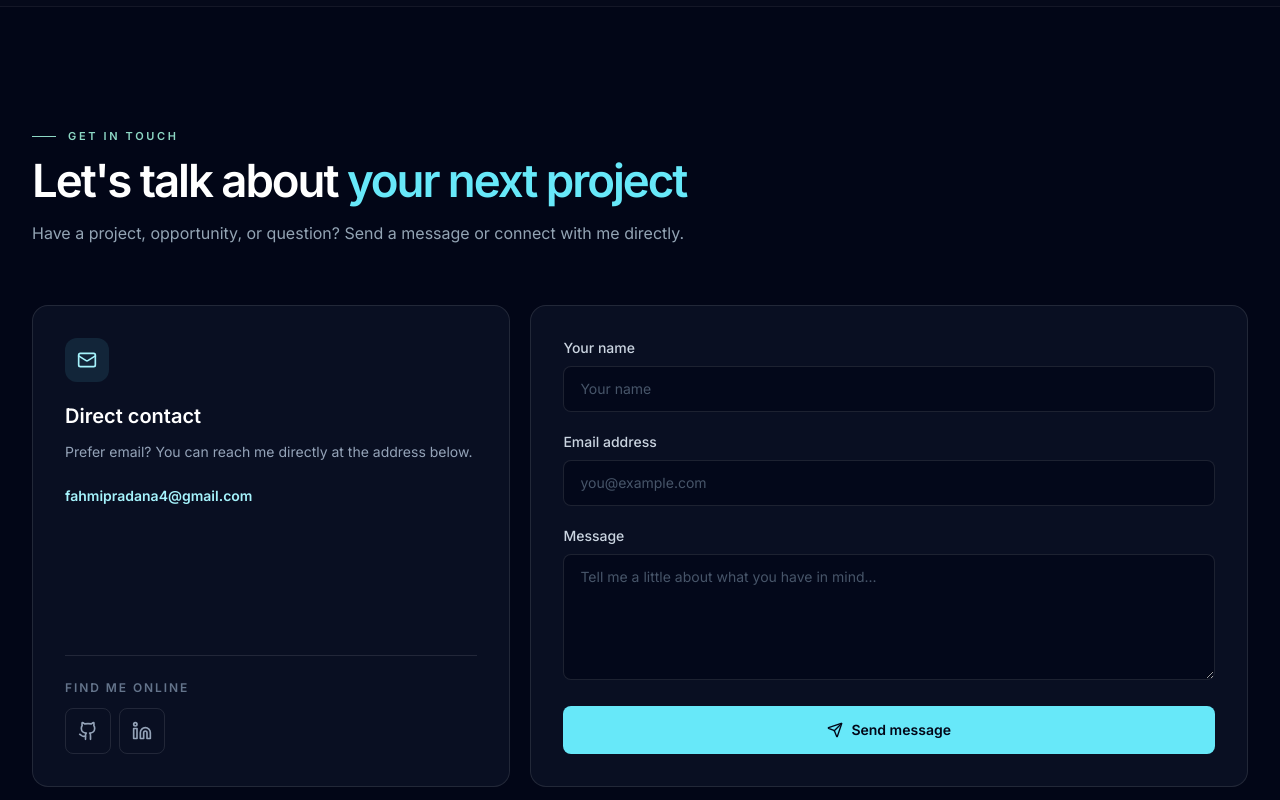
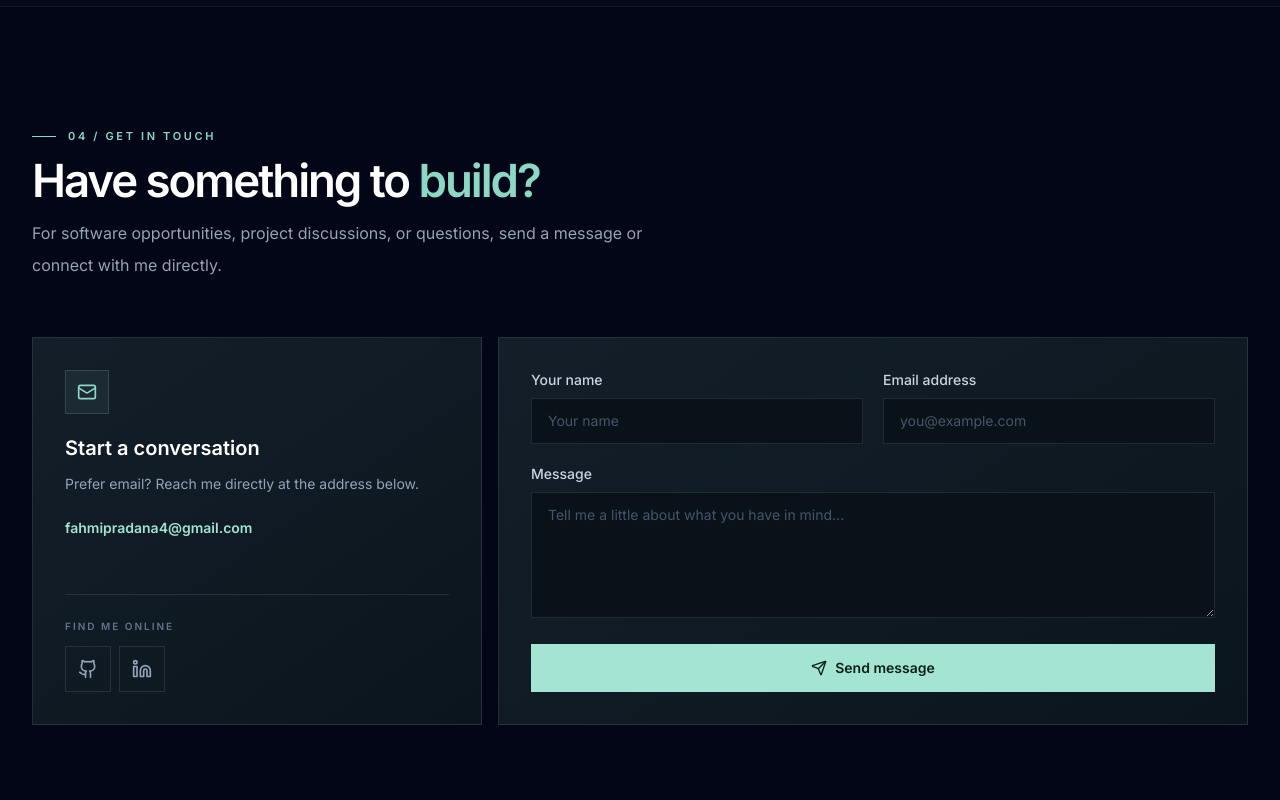
Before and after one commit to muhammad-fahmi/portfolio-website, a Next.js app: page / in a window 1280 px wide. Shown: the part 5440-6240 px from the top of the page. Built offline with nearby package versions, Linux system fonts and the light colour scheme; no server answers.

Commit message:
refactor: align contact section with visual system

```diff
--- a/components/Contact.tsx
+++ b/components/Contact.tsx
@@ -13,19 +13,9 @@ export function Contact() {
   const handleSubmit = async (event: React.FormEvent<HTMLFormElement>) => {
     event.preventDefault();
     setStatus("submitting");
-
     try {
-      const response = await fetch("/api/contact", {
-        method: "POST",
-        headers: { "Content-Type": "application/json" },
-        body: JSON.stringify(formData),
-      });
-
-      if (!response.ok) {
-        setStatus("error");
-        return;
-      }
-
+      const response = await fetch("/api/contact", { method: "POST", headers: { "Content-Type": "application/json" }, body: JSON.stringify(formData) });
+      if (!response.ok) { setStatus("error"); return; }
       setStatus("success");
       setFormData({ name: "", email: "", message: "" });
     } catch {
@@ -37,64 +27,38 @@ export function Contact() {
     <section id="contact" className="section-space scroll-mt-24">
       <div className="mx-auto max-w-7xl px-5 sm:px-8">
         <div className="section-heading">
-          <p className="eyebrow">Get in touch</p>
-          <h2 className="section-title">Let&apos;s talk about <span className="text-cyan-300">your next project</span></h2>
-          <p className="section-description">
-            Have a project, opportunity, or question? Send a message or connect with me directly.
-          </p>
+          <p className="eyebrow">04 / Get in touch</p>
+          <h2 className="section-title">Have something to <span className="text-[#8dd8c5]">build?</span></h2>
+          <p className="section-description">For software opportunities, project discussions, or questions, send a message or connect with me directly.</p>
         </div>
 
-        <div className="grid gap-5 lg:grid-cols-[0.8fr_1.2fr]">
-          <motion.aside
-            initial={{ opacity: 0, y: 16 }}
-            whileInView={{ opacity: 1, y: 0 }}
-            viewport={{ once: true }}
-            transition={{ duration: 0.4 }}
-            className="flex flex-col justify-between rounded-2xl border border-white/10 bg-slate-900/60 p-6 sm:p-8"
-          >
+        <div className="grid gap-4 lg:grid-cols-[0.75fr_1.25fr]">
+          <motion.aside initial={{ opacity: 0, y: 14 }} whileInView={{ opacity: 1, y: 0 }} viewport={{ once: true }} transition={{ duration: 0.35 }} className="surface-panel flex flex-col justify-between p-6 sm:p-8">
             <div>
-              <div className="flex h-11 w-11 items-center justify-center rounded-xl bg-cyan-300/10 text-cyan-200"><Mail className="h-5 w-5" /></div>
-              <h3 className="mt-5 text-xl font-semibold text-white">Direct contact</h3>
-              <p className="mt-2 text-sm leading-7 text-slate-400">Prefer email? You can reach me directly at the address below.</p>
-              <a href={`mailto:${email}`} className="mt-5 inline-flex break-all text-sm font-semibold text-cyan-200 transition hover:text-cyan-100">{email}</a>
+              <div className="flex h-11 w-11 items-center justify-center border border-emerald-200/15 bg-emerald-200/[0.06] text-[#8dd8c5]"><Mail className="h-5 w-5" /></div>
+              <h3 className="mt-5 text-xl font-semibold text-white">Start a conversation</h3>
+              <p className="mt-2 text-sm leading-7 text-slate-400">Prefer email? Reach me directly at the address below.</p>
+              <a href={`mailto:${email}`} className="mt-5 inline-flex break-all text-sm font-semibold text-[#a4e4d2] transition hover:text-white">{email}</a>
             </div>
             <div className="mt-10 border-t border-white/10 pt-6">
-              <p className="mb-3 text-xs font-semibold uppercase tracking-[0.16em] text-slate-500">Find me online</p>
+              <p className="mb-3 text-[10px] font-semibold uppercase tracking-[0.2em] text-slate-500">Find me online</p>
               <div className="flex gap-2">
-                <a href={github} target="_blank" rel="noopener noreferrer" aria-label="GitHub profile" className="rounded-lg border border-white/10 p-3 text-slate-400 transition hover:border-cyan-300/30 hover:text-cyan-200"><Github className="h-5 w-5" /></a>
-                <a href={linkedin} target="_blank" rel="noopener noreferrer" aria-label="LinkedIn profile" className="rounded-lg border border-white/10 p-3 text-slate-400 transition hover:border-cyan-300/30 hover:text-cyan-200"><Linkedin className="h-5 w-5" /></a>
+                <a href={github} target="_blank" rel="noopener noreferrer" aria-label="GitHub profile" className="border border-white/10 p-3 text-slate-400 transition hover:border-emerald-200/30 hover:text-[#b1eadb]"><Github className="h-5 w-5" /></a>
+                <a href={linkedin} target="_blank" rel="noopener noreferrer" aria-label="LinkedIn profile" className="border border-white/10 p-3 text-slate-400 transition hover:border-emerald-200/30 hover:text-[#b1eadb]"><Linkedin className="h-5 w-5" /></a>
               </div>
             </div>
           </motion.aside>
 
-          <motion.div
-            initial={{ opacity: 0, y: 16 }}
-            whileInView={{ opacity: 1, y: 0 }}
-            viewport={{ once: true }}
-            transition={{ duration: 0.4, delay: 0.08 }}
-            className="rounded-2xl border border-white/10 bg-slate-900/60 p-6 sm:p-8"
-          >
+          <motion.div initial={{ opacity: 0, y: 14 }} whileInView={{ opacity: 1, y: 0 }} viewport={{ once: true }} transition={{ duration: 0.35, delay: 0.05 }} className="surface-panel p-6 sm:p-8">
             <form onSubmit={handleSubmit} className="space-y-5">
-              <div>
-                <label htmlFor="contact-name" className="mb-2 block text-sm font-medium text-slate-300">Your name</label>
-                <input id="contact-name" name="name" type="text" autoComplete="name" required value={formData.name} onChange={(event) => setFormData({ ...formData, name: event.target.value })} placeholder="Your name" className="w-full rounded-lg border border-white/10 bg-slate-950/70 px-4 py-3 text-sm text-white placeholder:text-slate-600 transition focus:border-cyan-300/50 focus:outline-none focus:ring-2 focus:ring-cyan-300/10" />
+              <div className="grid gap-5 sm:grid-cols-2">
+                <div><label htmlFor="contact-name" className="mb-2 block text-sm font-medium text-slate-300">Your name</label><input id="contact-name" name="name" type="text" autoComplete="name" required value={formData.name} onChange={(event) => setFormData({ ...formData, name: event.target.value })} placeholder="Your name" className="w-full border border-white/10 bg-[#091119] px-4 py-3 text-sm text-white placeholder:text-slate-600 transition focus:border-emerald-200/50 focus:outline-none focus:ring-2 focus:ring-emerald-200/10" /></div>
+                <div><label htmlFor="contact-email" className="mb-2 block text-sm font-medium text-slate-300">Email address</label><input id="contact-email" name="email" type="email" autoComplete="email" required value={formData.email} onChange={(event) => setFormData({ ...formData, email: event.target.value })} placeholder="you@example.com" className="w-full border border-white/10 bg-[#091119] px-4 py-3 text-sm text-white placeholder:text-slate-600 transition focus:border-emerald-200/50 focus:outline-none focus:ring-2 focus:ring-emerald-200/10" /></div>
               </div>
-              <div>
-                <label htmlFor="contact-email" className="mb-2 block text-sm font-medium text-slate-300">Email address</label>
-                <input id="contact-email" name="email" type="email" autoComplete="email" required value={formData.email} onChange={(event) => setFormData({ ...formData, email: event.target.value })} placeholder="you@example.com" className="w-full rounded-lg border border-white/10 bg-slate-950/70 px-4 py-3 text-sm text-white placeholder:text-slate-600 transition focus:border-cyan-300/50 focus:outline-none focus:ring-2 focus:ring-cyan-300/10" />
-              </div>
-              <div>
-                <label htmlFor="contact-message" className="mb-2 block text-sm font-medium text-slate-300">Message</label>
-                <textarea id="contact-message" name="message" required rows={5} value={formData.message} onChange={(event) => setFormData({ ...formData, message: event.target.value })} placeholder="Tell me a little about what you have in mind..." className="w-full resize-y rounded-lg border border-white/10 bg-slate-950/70 px-4 py-3 text-sm text-white placeholder:text-slate-600 transition focus:border-cyan-300/50 focus:outline-none focus:ring-2 focus:ring-cyan-300/10" />
-              </div>
-
-              <button type="submit" disabled={status === "submitting"} className="inline-flex w-full items-center justify-center gap-2 rounded-lg bg-cyan-300 px-5 py-3.5 text-sm font-semibold text-slate-950 transition hover:bg-cyan-200 disabled:cursor-not-allowed disabled:opacity-60">
-                <Send className="h-4 w-4" />
-                {status === "submitting" ? "Sending..." : "Send message"}
-              </button>
-
-              {status === "success" && <p role="status" className="flex items-center gap-2 rounded-lg border border-emerald-400/20 bg-emerald-400/[0.07] p-3 text-sm text-emerald-200"><CheckCircle2 className="h-4 w-4 shrink-0" />Your message has been sent successfully.</p>}
-              {status === "error" && <p role="alert" className="flex items-center gap-2 rounded-lg border border-rose-400/20 bg-rose-400/[0.07] p-3 text-sm text-rose-200"><AlertCircle className="h-4 w-4 shrink-0" />Something went wrong. Please contact me directly by email.</p>}
+              <div><label htmlFor="contact-message" className="mb-2 block text-sm font-medium text-slate-300">Message</label><textarea id="contact-message" name="message" required rows={5} value={formData.message} onChange={(event) => setFormData({ ...formData, message: event.target.value })} placeholder="Tell me a little about what you have in mind..." className="w-full resize-y border border-white/10 bg-[#091119] px-4 py-3 text-sm text-white placeholder:text-slate-600 transition focus:border-emerald-200/50 focus:outline-none focus:ring-2 focus:ring-emerald-200/10" /></div>
+              <button type="submit" disabled={status === "submitting"} className="inline-flex w-full items-center justify-center gap-2 bg-[#a4e4d2] px-5 py-3.5 text-sm font-semibold text-[#092019] transition hover:bg-[#c0f1e3] disabled:cursor-not-allowed disabled:opacity-60"><Send className="h-4 w-4" />{status === "submitting" ? "Sending..." : "Send message"}</button>
+              {status === "success" && <p role="status" className="flex items-center gap-2 border border-emerald-300/20 bg-emerald-300/[0.06] p-3 text-sm text-emerald-100"><CheckCircle2 className="h-4 w-4 shrink-0" />Your message has been sent successfully.</p>}
+              {status === "error" && <p role="alert" className="flex items-center gap-2 border border-rose-300/20 bg-rose-300/[0.06] p-3 text-sm text-rose-100"><AlertCircle className="h-4 w-4 shrink-0" />Something went wrong. Please contact me directly by email.</p>}
             </form>
           </motion.div>
         </div>
```
